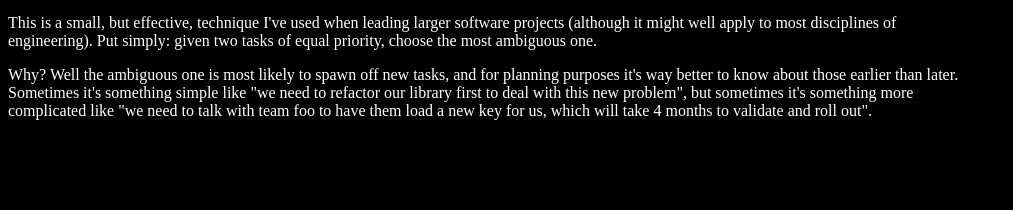
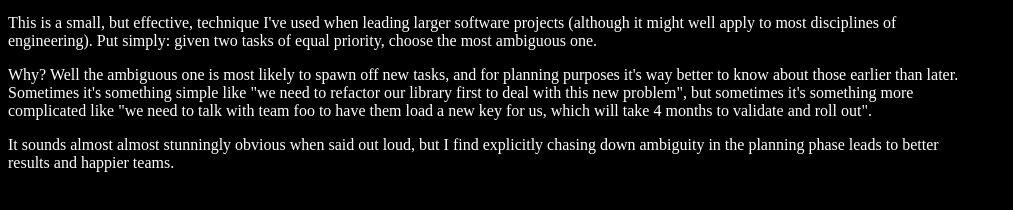
Before and after one commit to gerow/website, a plain HTML site: page weblog/chasing-ambiguity.html in a window 1280 px wide. Shown: the part 198-408 px from the top of the page, without its empty margins (0-1013 px from the left). Drawn offline with Linux system fonts and the light colour scheme.

Commit message:
add section about how obvious everything is

```diff
--- a/weblog/chasing-ambiguity.html
+++ b/weblog/chasing-ambiguity.html
@@ -29,6 +29,10 @@
         to deal with this new problem", but sometimes it's something more complicated like "we need to talk with team
         foo to have them load a new key for us, which will take 4 months to validate and roll out".
     </p>
+    <p>
+        It sounds almost almost stunningly obvious when said out loud, but I find explicitly chasing down ambiguity in
+        the planning phase leads to better results and happier teams.
+    </p>
 </body>
 
 </html>
```
